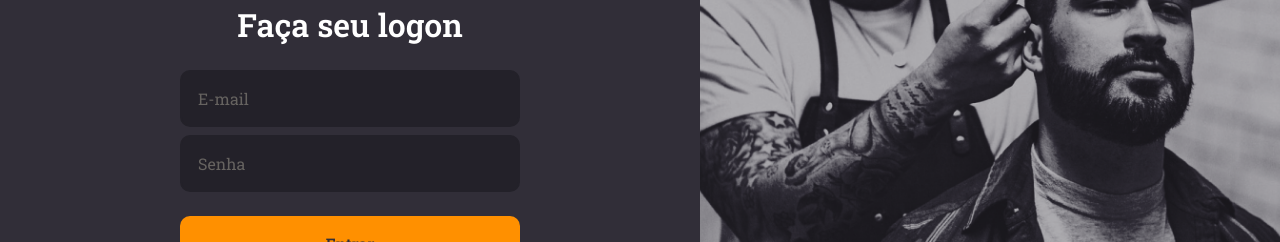
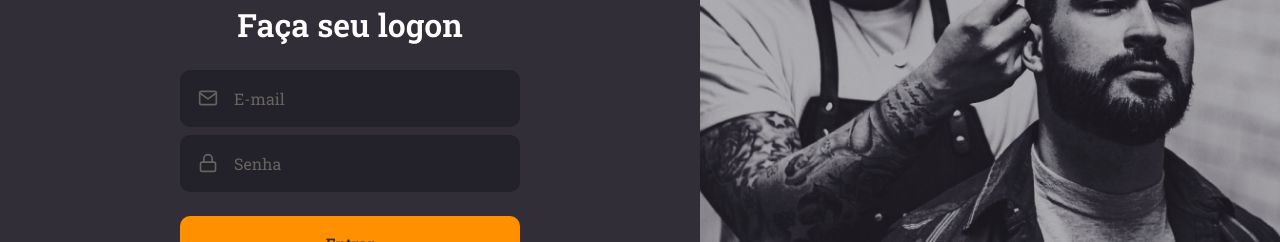
Before and after one commit to douglasdeoliveira/gobarber, a React (Create React App) app in the folder frontend/: page / in a window 1280 px wide. Shown: the part 297-539 px from the top of the page. Built offline with nearby package versions, Linux system fonts and the light colour scheme.

Commit message:
[frontend] refact: create Input and Button components

```diff
--- /dev/null
+++ b/frontend/src/components/Button/index.tsx
@@ -0,0 +1,13 @@
+import React, { ButtonHTMLAttributes } from 'react';
+
+import { Container } from './styles';
+
+type ButtonProps = ButtonHTMLAttributes<HTMLButtonElement>;
+
+const Button: React.FC<ButtonProps> = ({ children, ...rest }) => (
+  <Container type="button" {...rest}>
+    {children}
+  </Container>
+);
+
+export default Button;
--- /dev/null
+++ b/frontend/src/components/Button/styles.ts
@@ -0,0 +1,21 @@
+import { shade } from 'polished';
+import styled from 'styled-components';
+
+import colors from '../../styles/colors';
+
+export const Container = styled.button`
+  background: ${colors.orange};
+  border-radius: 10px;
+  border: 0;
+  padding: 0 16px;
+  width: 100%;
+  height: 56px;
+  color: ${colors.gray};
+  font-weight: 600;
+  margin-top: 24px;
+  transition: background-color 0.2s;
+
+  &:hover {
+    background: ${shade(0.2, colors.orange)};
+  }
+`;
--- /dev/null
+++ b/frontend/src/components/Input/index.tsx
@@ -0,0 +1,18 @@
+import React, { InputHTMLAttributes } from 'react';
+import { IconBaseProps } from 'react-icons';
+
+import { Container } from './styles';
+
+interface InputProps extends InputHTMLAttributes<HTMLInputElement> {
+  name: string;
+  icon?: React.ComponentType<IconBaseProps>;
+}
+
+const Input: React.FC<InputProps> = ({ icon: Icon, ...rest }) => (
+  <Container>
+    {Icon && <Icon size={20} />}
+    <input {...rest} />
+  </Container>
+);
+
+export default Input;
--- /dev/null
+++ b/frontend/src/components/Input/styles.ts
@@ -0,0 +1,33 @@
+import styled from 'styled-components';
+
+import colors from '../../styles/colors';
+
+export const Container = styled.div`
+  display: flex;
+  align-items: center;
+  background: ${colors.darkGray};
+  border-radius: 10px;
+  border: 2px solid ${colors.darkGray};
+  padding: 16px;
+  width: 100%;
+  color: #666360;
+
+  & + div {
+    margin-top: 8px;
+  }
+
+  input {
+    flex: 1;
+    border: 0;
+    background: transparent;
+    color: ${colors.lightGray};
+
+    &::placeholder {
+      color: #666360;
+    }
+  }
+
+  svg {
+    margin-right: 16px;
+  }
+`;
--- a/frontend/src/pages/SignIn/index.tsx
+++ b/frontend/src/pages/SignIn/index.tsx
@@ -1,7 +1,9 @@
 import React from 'react';
-import { FiLogIn } from 'react-icons/fi';
+import { FiLogIn, FiMail, FiLock } from 'react-icons/fi';
 
 import logoImg from '../../assets/logo.svg';
+import Button from '../../components/Button';
+import Input from '../../components/Input';
 import { Background, Content, Container } from './styles';
 
 const SignIn: React.FC = () => {
@@ -13,10 +15,15 @@
         <form>
           <h1>Faça seu logon</h1>
 
-          <input type="text" placeholder="E-mail" />
-          <input type="password" placeholder="Senha" />
+          <Input name="email" icon={FiMail} type="text" placeholder="E-mail" />
+          <Input
+            name="password"
+            icon={FiLock}
+            type="password"
+            placeholder="Senha"
+          />
 
-          <button type="submit">Entrar</button>
+          <Button type="submit">Entrar</Button>
 
           <a href="forgot">Esqueci minha senha</a>
         </form>
--- a/frontend/src/pages/SignIn/styles.ts
+++ b/frontend/src/pages/SignIn/styles.ts
@@ -25,40 +25,6 @@
 
     h1 {
       margin-bottom: 24px;
-    }
-
-    input {
-      background: ${colors.darkGray};
-      border-radius: 10px;
-      border: 2px solid ${colors.darkGray};
-      padding: 16px;
-      width: 100%;
-      color: ${colors.lightGray};
-
-      &::placeholder {
-        color: #666360;
-      }
-
-      & + input {
-        margin-top: 8px;
-      }
-    }
-
-    button {
-      background: ${colors.orange};
-      border-radius: 10px;
-      border: 0;
-      padding: 0 16px;
-      width: 100%;
-      height: 56px;
-      color: ${colors.gray};
-      font-weight: 600;
-      margin-top: 24px;
-      transition: background-color 0.2s;
-
-      &:hover {
-        background: ${shade(0.2, colors.orange)};
-      }
     }
 
     a {
```
Also changed, not shown: frontend/.eslintrc.js, frontend/src/assets/1587470786293-attachment.png (added).
